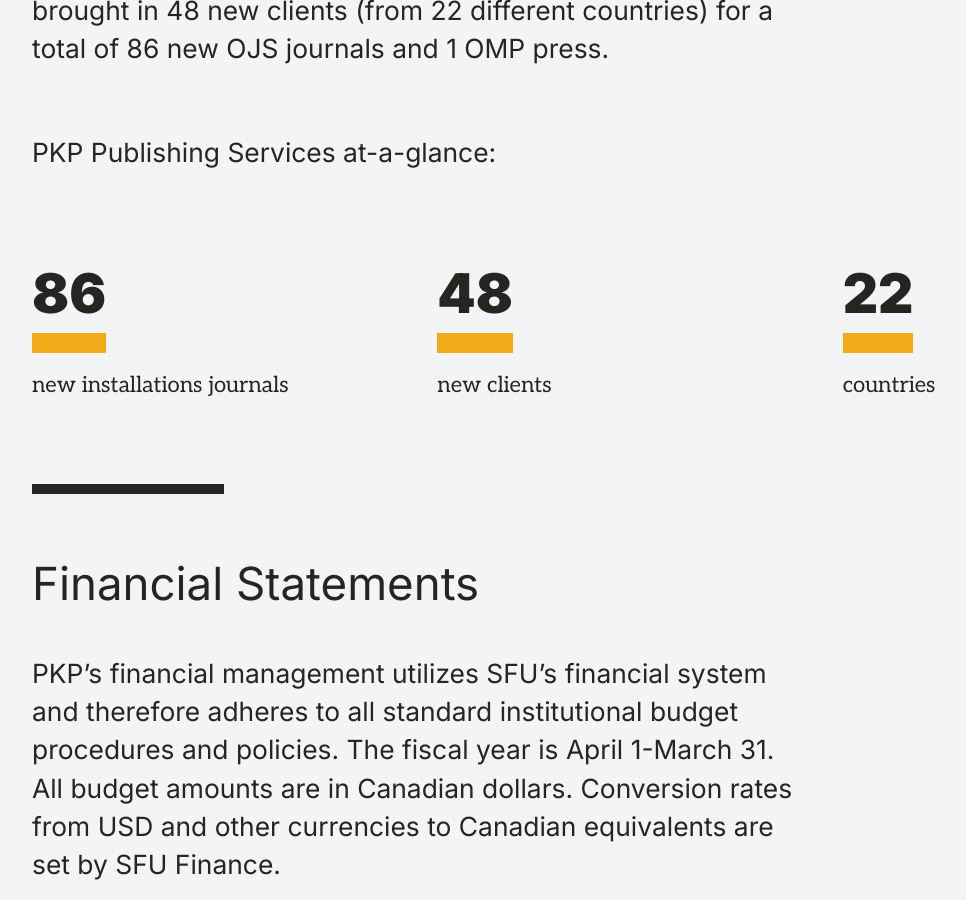
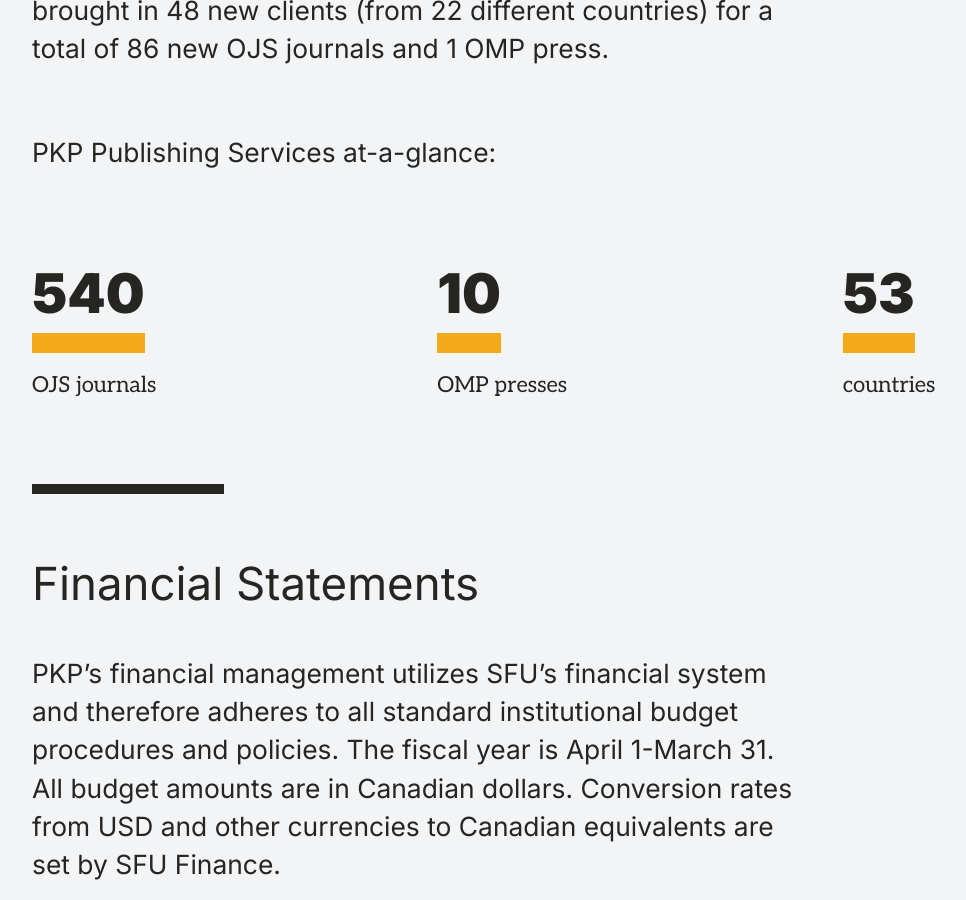
Before and after one commit to sssoz/pkp-annual-report, a Jekyll site: the page built from index.md, in a window 1280 px wide and 900 px high, scrolled down 23272 px. Shown: the whole window, without its empty margins (32-998 px from the left). Built offline with Jekyll 4.4.1, drawn with Linux system fonts in a browser that asks for light colours.

Commit message:
Update sustainability.yml

```diff
--- a/_data/sustainability.yml
+++ b/_data/sustainability.yml
@@ -1,8 +1,8 @@
-- label: new installations journals
-  value: 86
+- label: OJS journals
+  value: 540
 
-- label: new clients
-  value: 48
+- label: OMP presses
+  value: 10
 
 - label: countries
-  value: 22
+  value: 53
```
